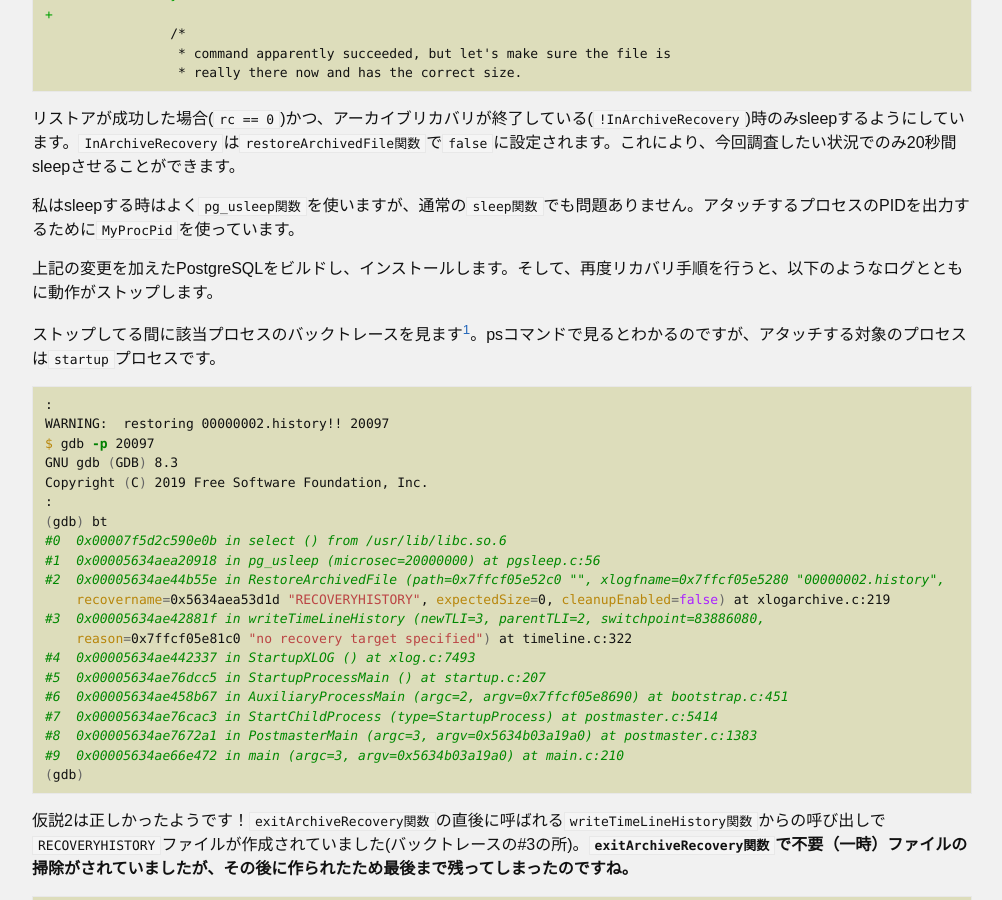
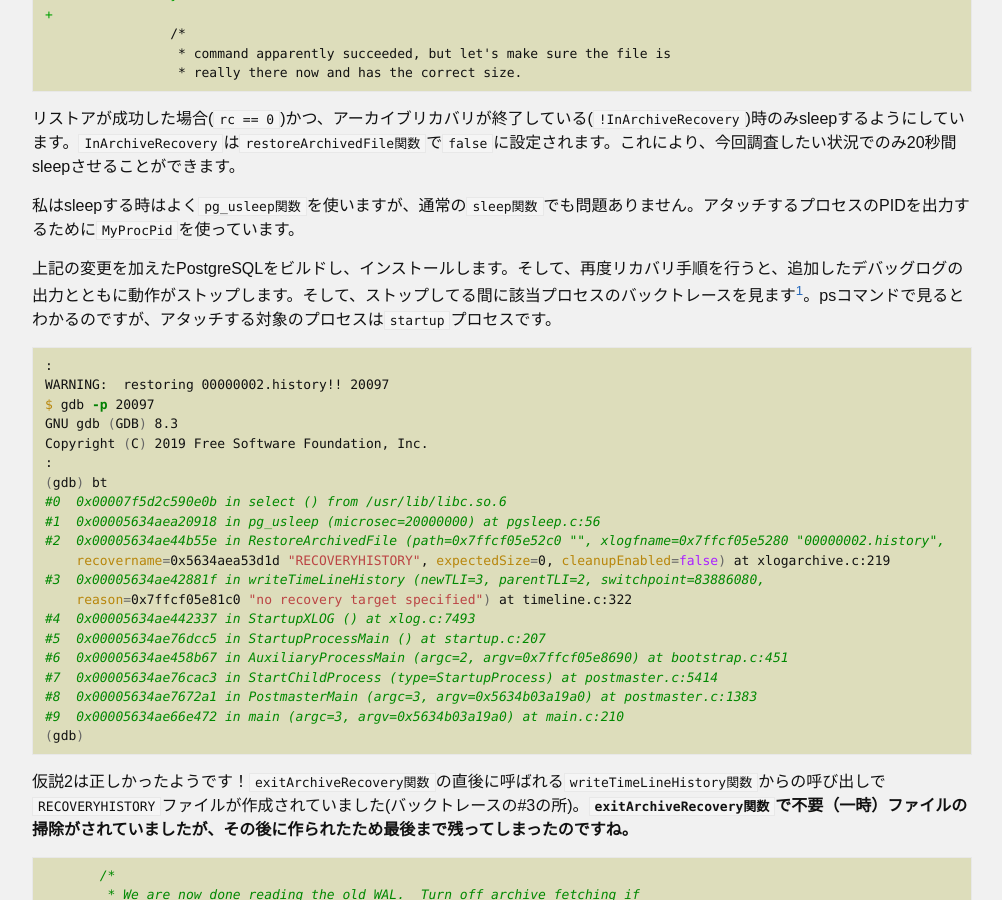
Before and after one commit to MasahikoSawada/masahikosawada.github.io, a Jekyll site: the page built from _posts/2019-10-17-Fix-Recovery-Bug-02.md, in a window 1280 px wide and 900 px high, scrolled down 2444 px. Shown: the whole window, without its empty margins (138-1140 px from the left). Built offline with Jekyll 4.4.1, drawn with Linux system fonts in a browser that asks for light colours; comment, search, counter and statistics services are not loaded.

Commit message:
Post: fix sentence in recovery bug fixing post

```diff
--- a/_posts/2019-10-17-Fix-Recovery-Bug-02.md
+++ b/_posts/2019-10-17-Fix-Recovery-Bug-02.md
@@ -102,9 +102,7 @@ index 9a21f006d1..ad28f4cb2a 100644
 
 私はsleepする時はよく`pg_usleep関数`を使いますが、通常の`sleep関数`でも問題ありません。アタッチするプロセスのPIDを出力するために`MyProcPid`を使っています。
 
-上記の変更を加えたPostgreSQLをビルドし、インストールします。そして、再度リカバリ手順を行うと、以下のようなログとともに動作がストップします。
-
-ストップしてる間に該当プロセスのバックトレースを見ます[^debug]。psコマンドで見るとわかるのですが、アタッチする対象のプロセスは`startup`プロセスです。
+上記の変更を加えたPostgreSQLをビルドし、インストールします。そして、再度リカバリ手順を行うと、追加したデバッグログの出力とともに動作がストップします。そして、ストップしてる間に該当プロセスのバックトレースを見ます[^debug]。psコマンドで見るとわかるのですが、アタッチする対象のプロセスは`startup`プロセスです。
 
 [^debug]: バックトレースを見るためにはconfigure時に`--enable-debug`を指定する必要があります。詳細は[こちら](https://qiita.com/sawada_masahiko/items/2fa99e422ec0eb35245c#%E3%82%BD%E3%83%BC%E3%82%B9%E3%82%B3%E3%83%BC%E3%83%89%E5%85%A5%E6%89%8B%E3%81%8B%E3%82%89%E8%B5%B7%E5%8B%95%E3%81%BE%E3%81%A7)をご参照ください。
 
```
